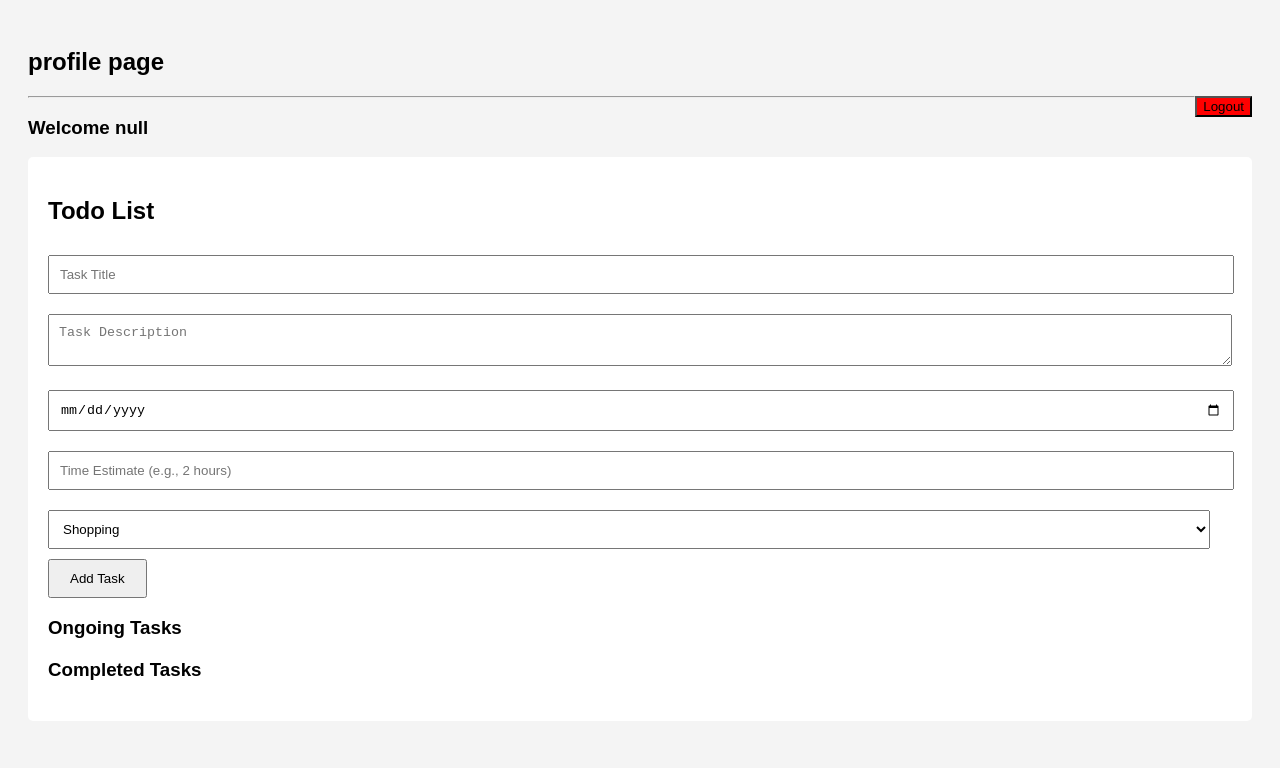
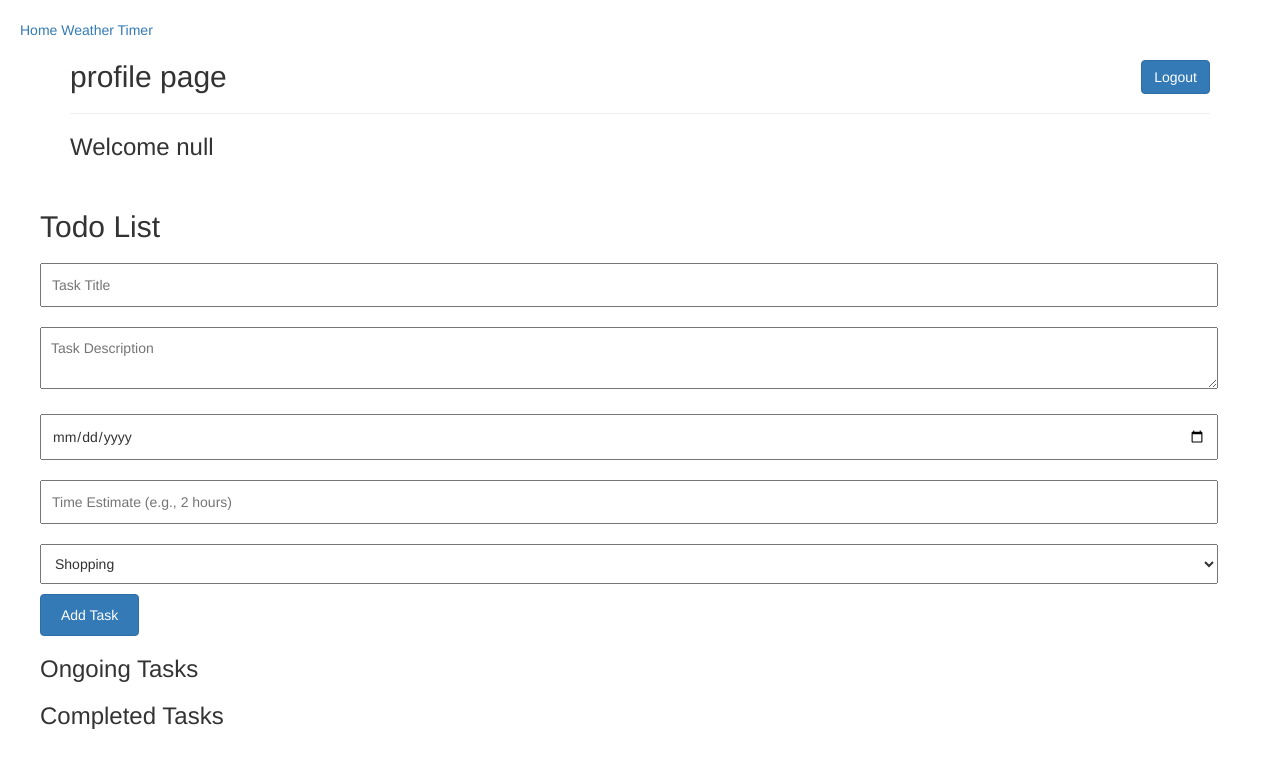
Before and after one commit to Savagemonkey9000/productivity, a plain HTML site: page Todolist/Todolist.html in a window 1280 px wide. Drawn offline with nearby package versions, Linux system fonts and the light colour scheme.

Commit message:
Uppdatering CSS

```diff
--- a/Registeringsida/style.css
+++ b/Registeringsida/style.css
@@ -17,7 +17,7 @@ body{
 }
 header {
     width: 100%;
-
+    font-weight: 500;
     top: 0;
     left: 0;
     width: 100%;
@@ -26,10 +26,12 @@ header {
     display: flex;
     position: fixed;
     align-items: center;
-
+    font-size: 17px;
     z-index: 99;
     text-align: center;
-    margin-top: 20px;
+    margin-top: 10px;
+    margin-left: 420px;
+
 }
 
 
--- a/Timer App/style.css
+++ b/Timer App/style.css
@@ -21,8 +21,9 @@
 
     z-index: 99;
     text-align: center;
-    margin-top: 20px;
-    margin-left: 300px;
+
+    margin-left: 800px;
+    margin-top: 10px;
   }
 
 
--- a/Todolist/Todolist.html
+++ b/Todolist/Todolist.html
@@ -6,13 +6,28 @@
   <meta name="viewport" content="width=device-width, initial-scale=1.0">
   <title>Todo List</title>
   <link rel="stylesheet" href="style.css">
+  <link rel="stylesheet" href="https://maxcdn.bootstrapcdn.com/bootstrap/3.4.1/css/bootstrap.min.css">
+  <script src="https://ajax.googleapis.com/ajax/libs/jquery/3.7.1/jquery.min.js"></script>
+  <script src="https://maxcdn.bootstrapcdn.com/bootstrap/3.4.1/js/bootstrap.min.js"></script>
 </head>
 
 <body>
+  <header>
+
+    <nav class="nav">
+        <a href="../Registeringsida/login.html">Home</a>
+        <a href="../Weather App/index.html">Weather</a>
+        <a href="../Timer App/index.html">Timer</a>
+
+    </nav>
+
+</header>
+
   <div class="container">
     <div class="card">
+      <button onclick="logOut()" class="btn btn-primary" id="out">Logout</button>
         <h2>profile page</h2>
-        <button onclick="logOut()" style="float: right; background-color: red;">Logout</button>
+
         <hr>
         <h3>Welcome
 
@@ -35,9 +50,9 @@
         <option value="shopping">Shopping</option>
         <option value="household">Household</option>
         <option value="cleaning">Cleaning</option>
-        <!-- Add more categories as needed -->
+
       </select>
-      <button type="submit">Add Task</button>
+      <button type="submit" class="btn btn-primary">Add Task</button>
     </form>
     <h3>Ongoing Tasks</h3>
     <ul id="todo-list"></ul>
--- a/Todolist/style.css
+++ b/Todolist/style.css
@@ -40,5 +40,9 @@ body {
   }
 
   #completed-tasks li {
-    background-color: #d4edda; /* Light green background for done tasks */
+    background-color: #d4edda;
   }
+  #out{
+    float: right;
+
+  }
--- a/Weather App/style.css
+++ b/Weather App/style.css
@@ -31,8 +31,10 @@ header {
 
   z-index: 99;
   text-align: center;
-  margin-top: 20px;
-  margin-left: 300px;
+
+  margin-left: 800px;
+  margin-top: 10px;
+
 }
 
 
@@ -67,6 +69,7 @@ header {
   padding: 20px;
   backdrop-filter: blur(35px);
   transition: height .8s ease;
+
 }
 .search {
   width: 100%;
```
Also changed, not shown: Registeringsida/index.html (+1 -1 lines), Registeringsida/login.html (+3 -2 lines), Timer App/index.html (+2 -2 lines), Weather App/index.html (+2 -2 lines).
